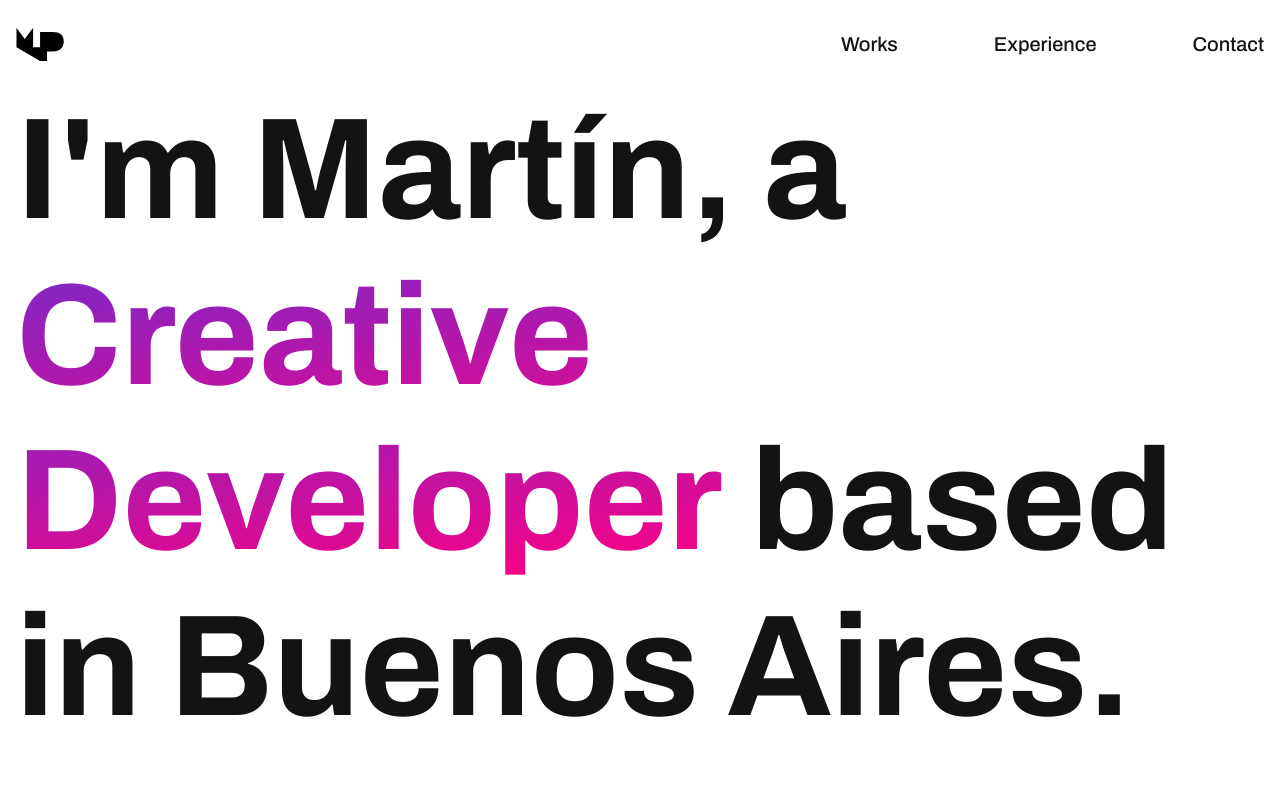
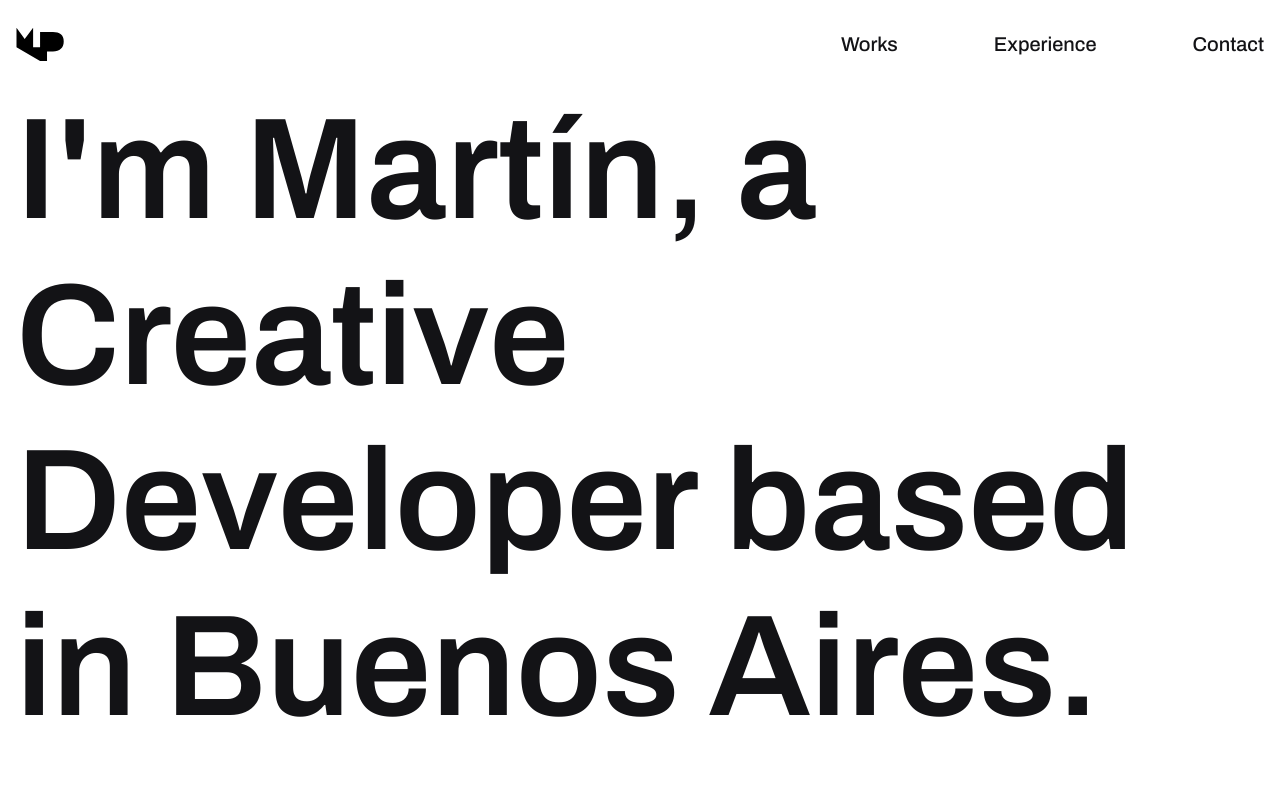
Before and after one commit to martinpintos/personal-portfolio, a Next.js app: page / in a window 1280 px wide. Shown: the top 800 px of the page. Built offline with nearby package versions, Linux system fonts and the light colour scheme.

Commit message:
Removed gradient

```diff
--- a/pages/index.tsx
+++ b/pages/index.tsx
@@ -70,17 +70,9 @@ const Index = () => {
               animate={{ y: 0 }}
               as={motion.h1}
               fontSize={{ base: 74, sm: 100, md: 144 }}
-              fontWeight="bold"
+              fontWeight="600"
             >
-              I&#x27;m Martín, a{" "}
-              <Text
-                display="inline"
-                bgGradient="linear(to-br, #7928CA, #FF0080)"
-                bgClip="text"
-              >
-                Creative Developer
-              </Text>{" "}
-              based in Buenos Aires.
+              I&#x27;m Martín, a Creative Developer based in Buenos Aires.
             </Heading>
           </Box>
           <Box mt="140px" fontWeight="400">
```
